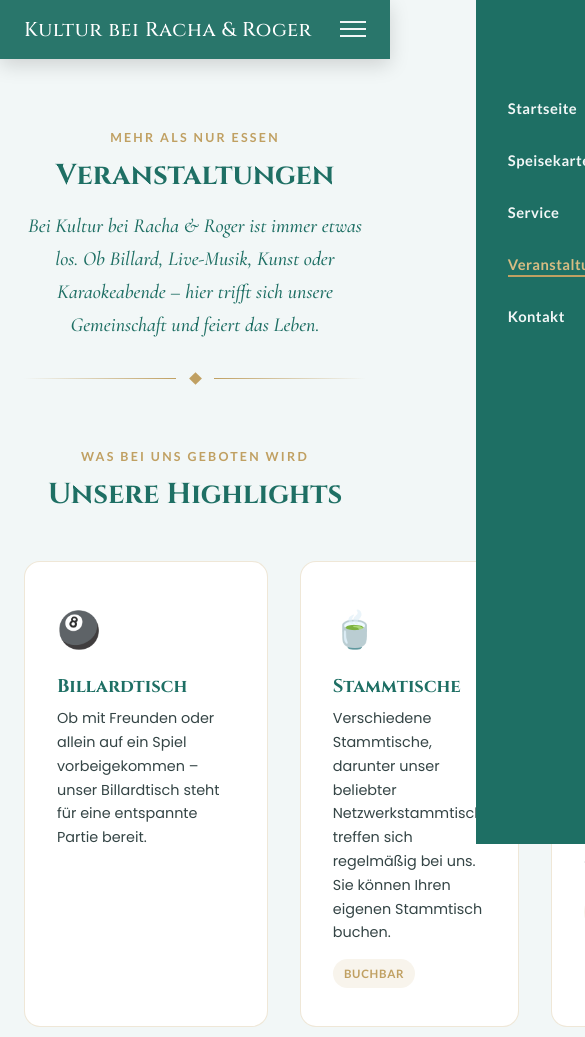
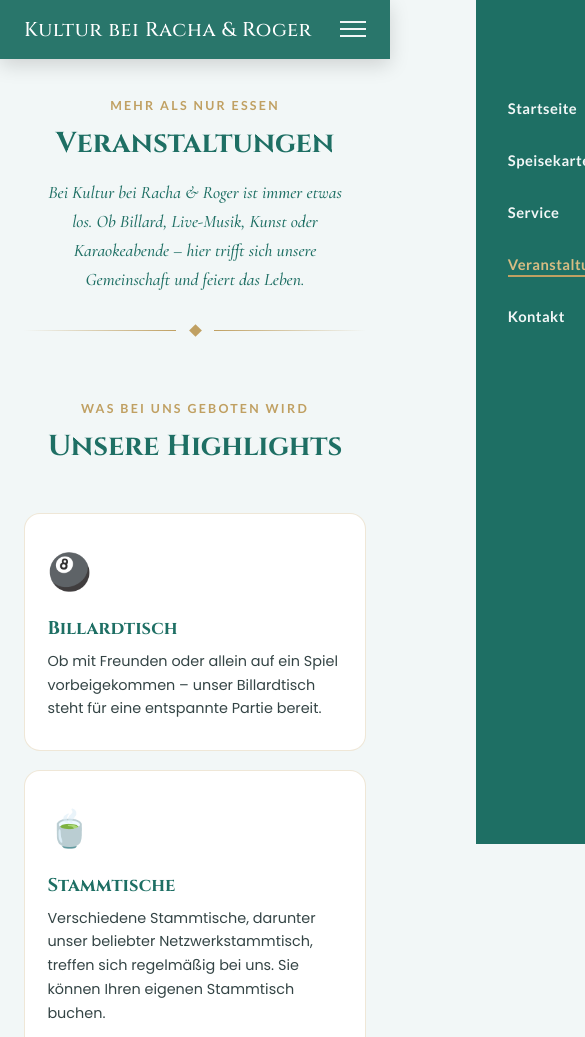
Before and after one commit to marioalain007/kultur-bei-racha-roger, a plain HTML site: page veranstaltungen.html in a window 390 px wide. Shown: the top 1037 px of the page, 585 px wide, since content can reach past the window. Drawn offline with nearby package versions, Linux system fonts and the light colour scheme.

Commit message:
Add files via upload

```diff
--- a/veranstaltungen.html
+++ b/veranstaltungen.html
@@ -42,6 +42,9 @@
       border-radius: var(--radius);
       padding: 2.4rem 2rem;
       transition: transform var(--transition), box-shadow var(--transition);
+      display: flex;
+      flex-direction: column;
+      align-items: flex-start;
     }
     .event-card:hover {
       transform: translateY(-6px);
@@ -49,7 +52,7 @@
     }
     .event-card .icon { font-size: 2.2rem; margin-bottom: 1rem; }
     .event-card h3 { font-size: 1.15rem; margin-bottom: 0.6rem; }
-    .event-card p { font-size: 0.9rem; opacity: 0.85; }
+    .event-card p { font-size: 0.9rem; opacity: 0.85; flex-grow: 1; }
     .event-card .event-tag {
       display: inline-block;
       margin-top: 0.9rem;
@@ -77,6 +80,41 @@
       max-width: 55ch;
       margin: 0 auto 2rem;
       opacity: 0.9;
+    }
+
+    /* ===================================================
+       RESPONSIVE DESIGN (Für Mobilgeräte & Tablets)
+    =================================================== */
+    @media (max-width: 992px) {
+      .events-grid {
+        grid-template-columns: repeat(2, 1fr); /* 2 Spalten auf Tablets */
+        gap: 1.5rem;
+      }
+    }
+
+    @media (max-width: 768px) {
+      .events-hero {
+        padding-top: 6rem;
+      }
+      .events-intro {
+        font-size: 1.1rem;
+        padding: 0 1rem;
+      }
+      .events-grid {
+        grid-template-columns: 1fr; /* 1 Spalte auf Smartphones */
+        gap: 1.2rem;
+      }
+      .event-card {
+        padding: 1.8rem 1.4rem;
+      }
+      .events-cta {
+        padding: 2rem 1.2rem;
+      }
+      .events-cta .btn {
+        display: block;
+        width: 100%;
+        box-sizing: border-box;
+      }
     }
   </style>
 </head>
@@ -191,9 +229,7 @@
 
   </main>
 
-  <!-- ===================================================
-       FOOTER
-  ==================================================== -->
+  <!-- FOOTER -->
   <footer class="site-footer">
     <div class="container footer-grid">
       <div class="footer-col">
@@ -213,16 +249,16 @@
 
       <div class="footer-col">
         <h4>Rechtliches</h4>
-        <p>	<a href="impressum.html">Impressum</a><br>
-		<a href="datenschutz.html">Datenschutzerklärung</a></p>
+        <p><a href="impressum.html">Impressum</a><br>
+        <a href="datenschutz.html">Datenschutzerklärung</a></p>
       </div>
 
       <div class="footer-col">
         <h4>Social Media</h4>
         <div class="social-links">
-  	<a href="https://www.instagram.com/kultur_bei_racha_roger" target="_blank" rel="noopener noreferrer" aria-label="Instagram">Instagram</a>
-  	<a href="https://www.facebook.com/EURE_FACEBOOK_SEITE" target="_blank" rel="noopener noreferrer" aria-label="Facebook">Facebook</a>
-	</div>
+          <a href="https://www.instagram.com/kultur_bei_racha_roger" target="_blank" rel="noopener noreferrer" aria-label="Instagram">Instagram</a>
+          <a href="https://www.facebook.com/profile.php?id=100057039867158" target="_blank" rel="noopener noreferrer" aria-label="Facebook">Facebook</a>
+        </div>
       </div>
     </div>
 
@@ -231,9 +267,7 @@
     </div>
   </footer>
 
-  <!-- ===================================================
-       LIGHTBOX (für Galerie-Bilder)
-  ==================================================== -->
+  <!-- LIGHTBOX -->
   <div class="lightbox" id="lightbox">
     <button class="lightbox-close" id="lightboxClose" aria-label="Schließen">&times;</button>
     <img src="" alt="" id="lightboxImg">
```
